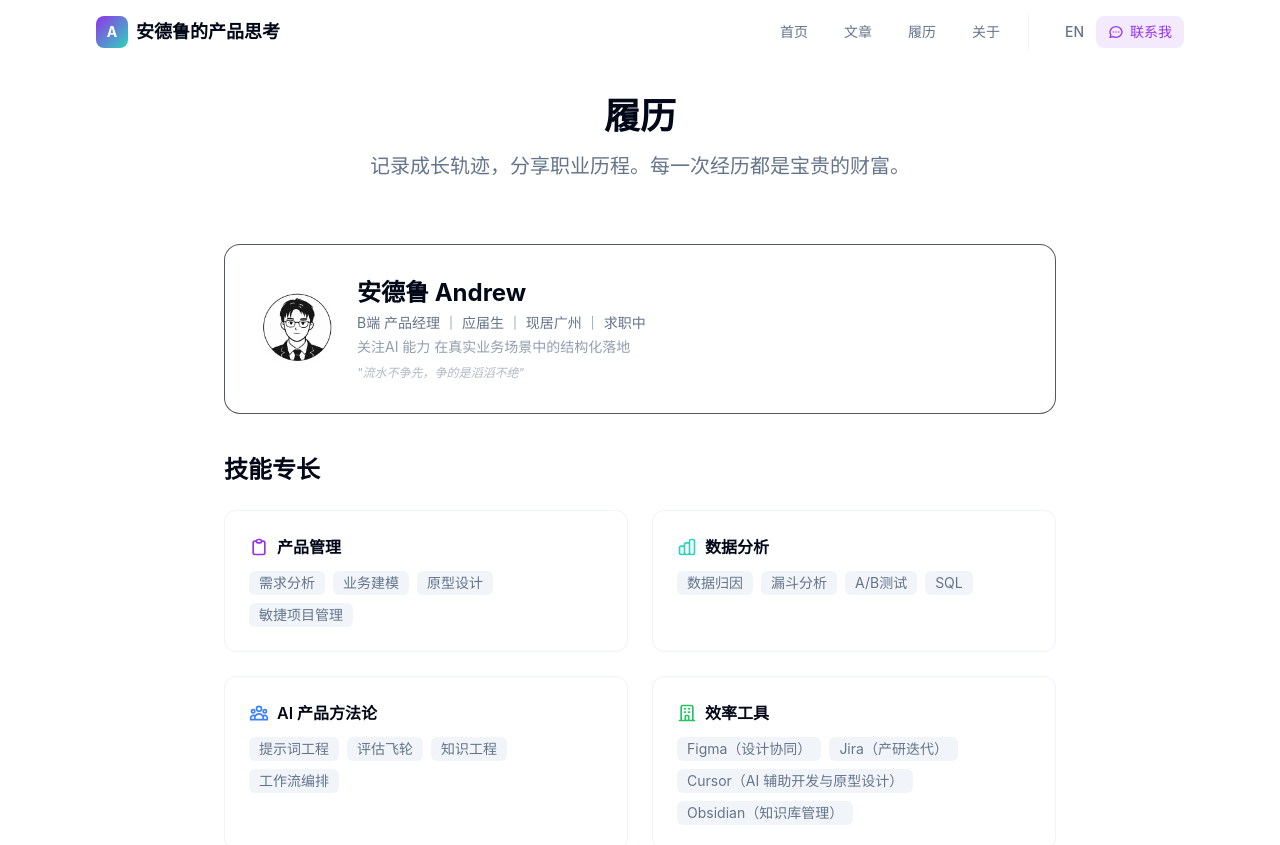
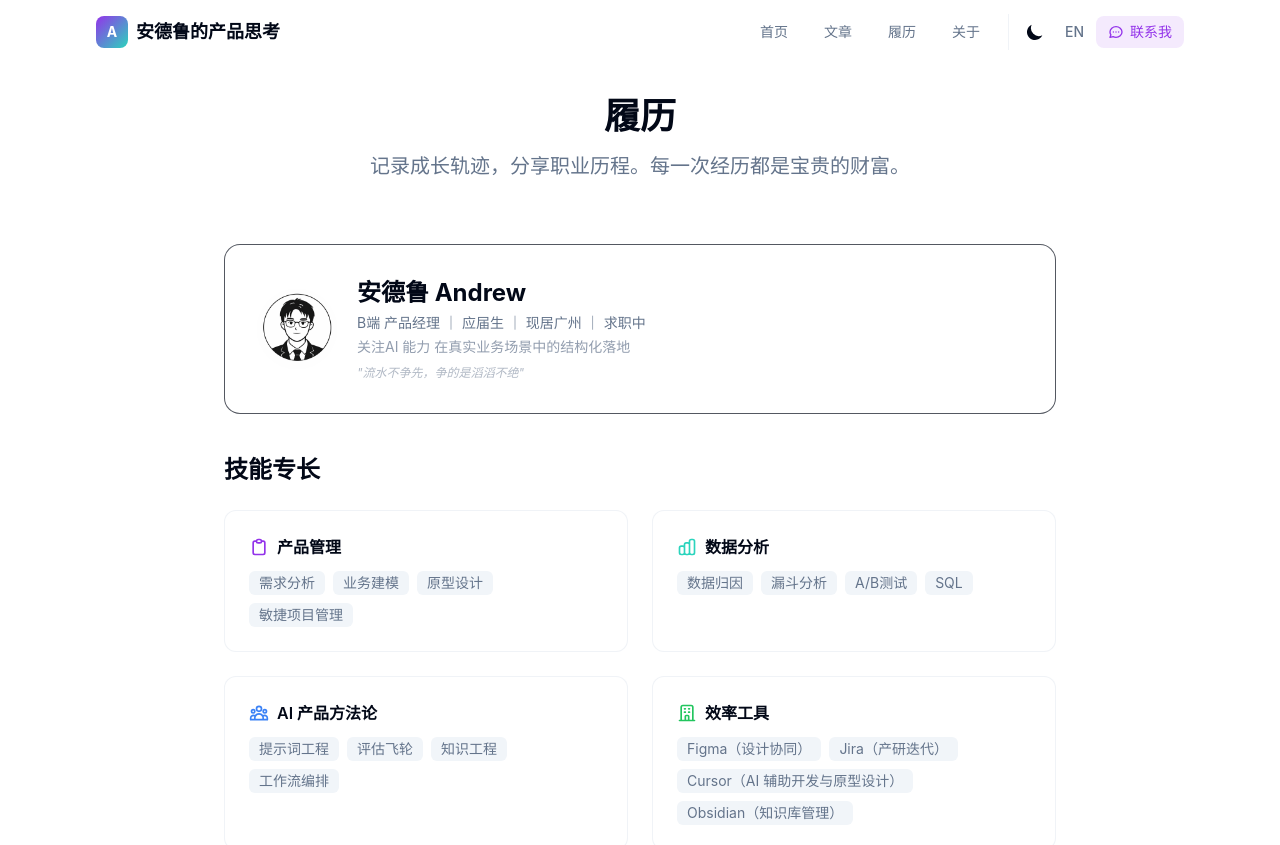
Before and after one commit to newbeenoob/myblog, a Next.js app: page /resume in a window 1280 px wide. Shown: the top 845 px of the page. Built offline with nearby package versions, Linux system fonts and the light colour scheme; a web font is replaced by a local one.

Commit message:
fix: fix theme toggle icon visibility

```diff
--- a/components/ThemeToggle.tsx
+++ b/components/ThemeToggle.tsx
@@ -5,36 +5,48 @@ import { useEffect, useState } from "react";
 import { motion } from "framer-motion";
 
 export default function ThemeToggle() {
-  const { theme, setTheme } = useTheme();
+  const { theme, setTheme, resolvedTheme } = useTheme();
   const [mounted, setMounted] = useState(false);
 
   useEffect(() => {
     setMounted(true);
   }, []);
 
+  // 使用 resolvedTheme 来判断实际显示的主题
+  const currentTheme = resolvedTheme || "light";
+
   if (!mounted) {
     return (
       <button
-        className="p-2 rounded-lg hover:bg-muted/50 transition-colors"
+        className="p-2 rounded-lg hover:bg-muted/50 transition-colors relative w-9 h-9"
         aria-label="Toggle theme"
       >
-        <div className="w-5 h-5" />
+        <div className="absolute inset-0 flex items-center justify-center">
+          <svg
+            className="w-5 h-5 text-foreground"
+            fill="currentColor"
+            viewBox="0 0 20 20"
+          >
+            <path d="M17.293 13.293A8 8 0 016.707 2.707a8.001 8.001 0 1010.586 10.586z" />
+          </svg>
+        </div>
       </button>
     );
   }
 
   return (
     <motion.button
-      onClick={() => setTheme(theme === "dark" ? "light" : "dark")}
-      className="p-2 rounded-lg hover:bg-muted/50 transition-colors relative overflow-hidden"
+      onClick={() => setTheme(currentTheme === "dark" ? "light" : "dark")}
+      className="p-2 rounded-lg hover:bg-muted/50 transition-colors relative overflow-hidden w-9 h-9"
       whileTap={{ scale: 0.95 }}
-      aria-label={`Switch to ${theme === "dark" ? "light" : "dark"} mode`}
+      aria-label={`Switch to ${currentTheme === "dark" ? "light" : "dark"} mode`}
     >
+      {/* Sun icon - shown in dark mode */}
       <motion.div
         initial={false}
         animate={{
-          rotate: theme === "dark" ? 0 : 180,
-          scale: theme === "dark" ? 1 : 0,
+          rotate: currentTheme === "dark" ? 0 : 180,
+          scale: currentTheme === "dark" ? 1 : 0,
         }}
         transition={{ duration: 0.3, ease: "easeInOut" }}
         className="absolute inset-0 flex items-center justify-center"
@@ -51,17 +63,18 @@ export default function ThemeToggle() {
           />
         </svg>
       </motion.div>
+      {/* Moon icon - shown in light mode */}
       <motion.div
         initial={false}
         animate={{
-          rotate: theme === "light" ? 0 : -180,
-          scale: theme === "light" ? 1 : 0,
+          rotate: currentTheme === "light" ? 0 : -180,
+          scale: currentTheme === "light" ? 1 : 0,
         }}
         transition={{ duration: 0.3, ease: "easeInOut" }}
         className="absolute inset-0 flex items-center justify-center"
       >
         <svg
-          className="w-5 h-5 text-slate-700 dark:text-slate-300"
+          className="w-5 h-5 text-foreground"
           fill="currentColor"
           viewBox="0 0 20 20"
         >
```
